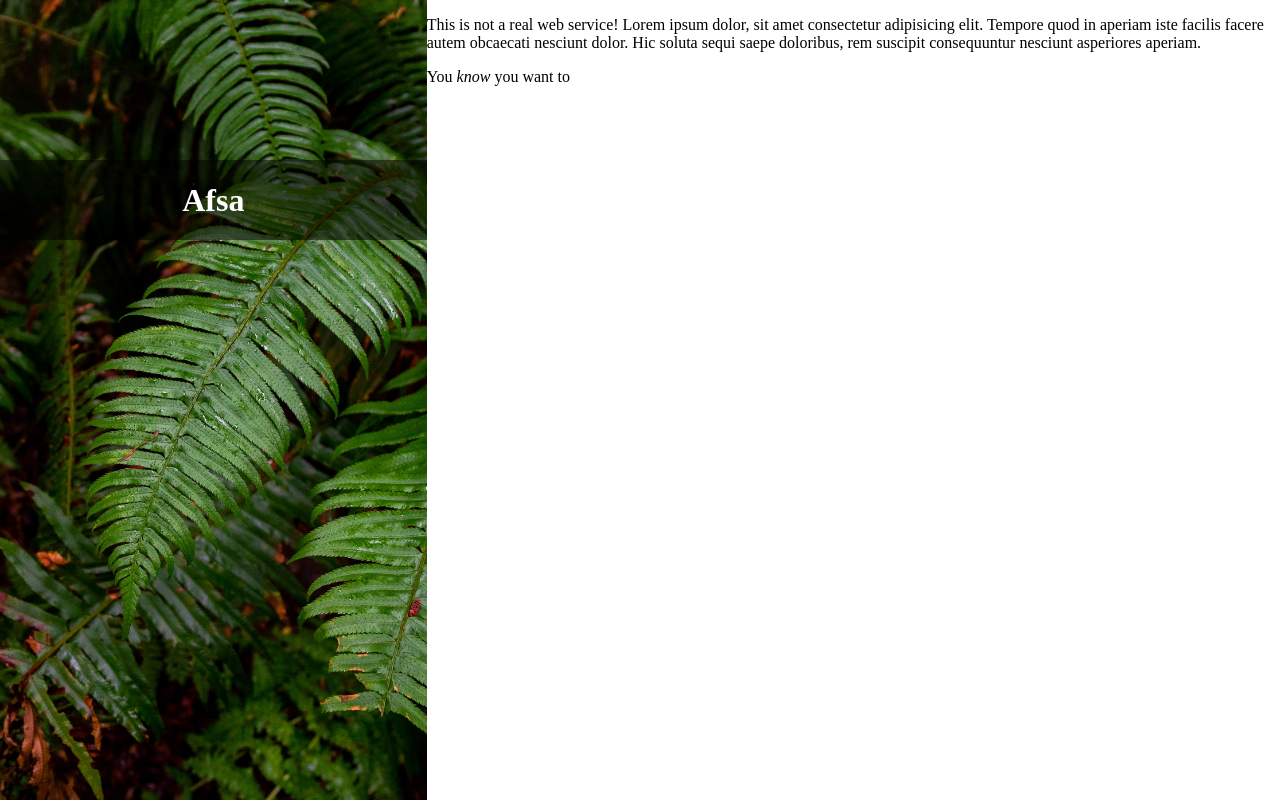
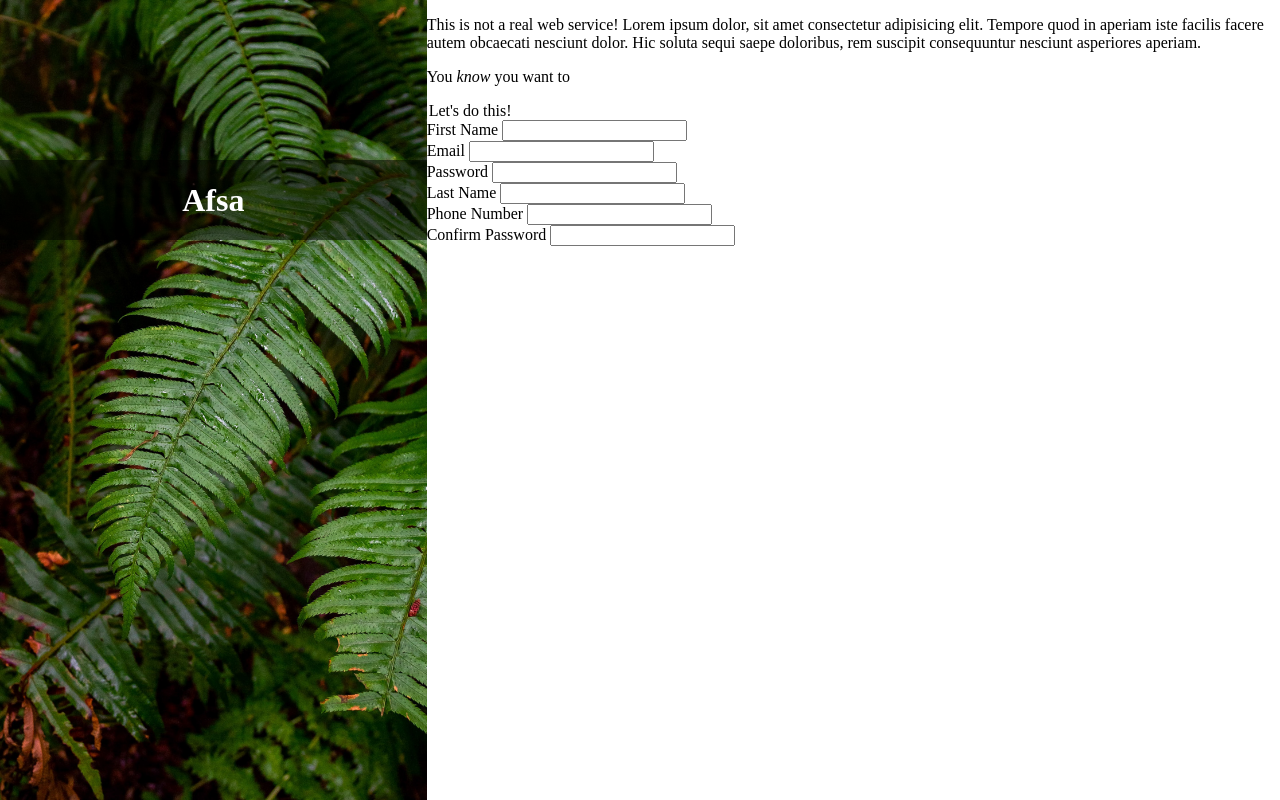
Before and after one commit to AbdurrahmanAfsa/sign-up-form, a plain HTML site: page index.html in a window 1280 px wide. Drawn offline with Linux system fonts and the light colour scheme.

Commit message:
Add form section.

```diff
--- a/index.html
+++ b/index.html
@@ -18,6 +18,39 @@
             <p>This is not a real web service! Lorem ipsum dolor, sit amet consectetur adipisicing elit. Tempore quod in aperiam iste facilis facere autem obcaecati nesciunt dolor. Hic soluta sequi saepe doloribus, rem suscipit consequuntur nesciunt asperiores aperiam.</p>
             <p>You <em>know</em> you want to</p>
         </div>
+        <form action="" method="post">
+            <legend>Let's do this!</legend>
+            <div class="form-container">
+                <div class="left">
+                    <div class="first-name">
+                        <label for="first-name">First Name</label>
+                        <input type="text" id="first-name">
+                    </div>
+                    <div class="email">
+                        <label for="email">Email</label>
+                        <input type="email" id="email">
+                    </div>
+                    <div class="password">
+                        <label for="password">Password</label>
+                        <input type="password" id="password">
+                    </div>
+                </div>
+                <div class="right">
+                    <div class="last-name">
+                        <label for="last-name">Last Name</label>
+                        <input type="text" id="last-name">
+                    </div>
+                    <div class="phone">
+                        <label for="phone">Phone Number</label>
+                        <input type="number" id="phone">
+                    </div>
+                    <div class="confirm">
+                        <label for="confirm">Confirm Password</label>
+                        <input type="password" id="confirm">
+                    </div>
+                </div>
+            </div>
+        </form>
     </div>
 </body>
 </html>
```
